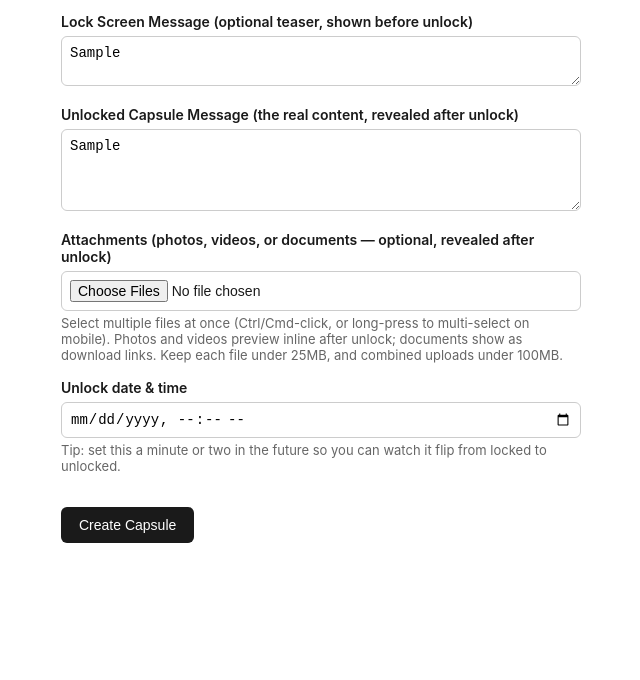
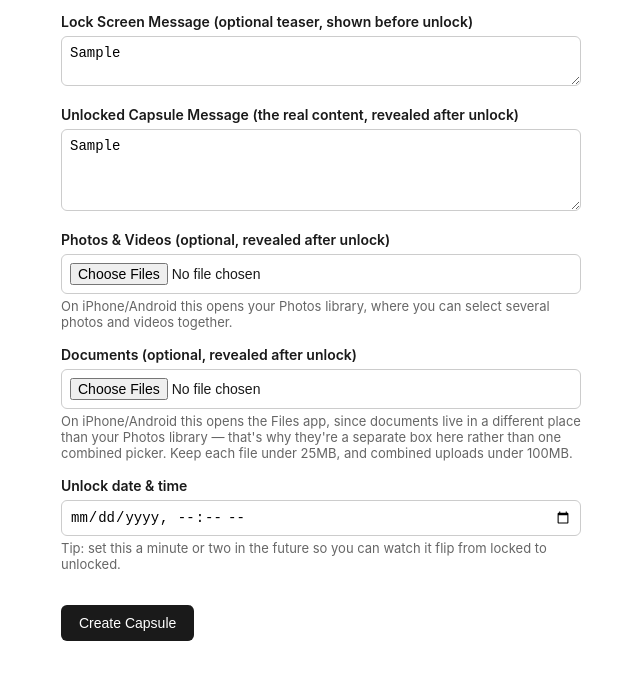
Before and after one commit to alarmfan/capsule-demo, a website: page public/index.html in a window 1280 px wide. Both pictures are taken after typing "Sample", "Sample" into the empty fields and a click on the button "Create Capsule". Shown: the part 136-816 px from the top of the page, without its empty margins (319-959 px from the left). Drawn offline with Linux system fonts and the light colour scheme.

Commit message:
Update index.html

```diff
--- a/public/index.html
+++ b/public/index.html
@@ -26,9 +26,13 @@
   <label for="unlockMessage">Unlocked Capsule Message (the real content, revealed after unlock)</label>
   <textarea id="unlockMessage" rows="4" placeholder="Merry Christmas! Here's our family video..."></textarea>
 
-  <label for="attachments">Attachments (photos, videos, or documents — optional, revealed after unlock)</label>
-  <input type="file" id="attachments" accept="image/*,video/*,.pdf,.doc,.docx,.txt" multiple>
-  <p class="hint">Select multiple files at once (Ctrl/Cmd-click, or long-press to multi-select on mobile). Photos and videos preview inline after unlock; documents show as download links. Keep each file under 25MB, and combined uploads under 100MB.</p>
+  <label for="mediaFiles">Photos &amp; Videos (optional, revealed after unlock)</label>
+  <input type="file" id="mediaFiles" accept="image/*,video/*" multiple>
+  <p class="hint">On iPhone/Android this opens your Photos library, where you can select several photos and videos together.</p>
+
+  <label for="docFiles">Documents (optional, revealed after unlock)</label>
+  <input type="file" id="docFiles" accept=".pdf,.doc,.docx,.txt,.rtf" multiple>
+  <p class="hint">On iPhone/Android this opens the Files app, since documents live in a different place than your Photos library — that's why they're a separate box here rather than one combined picker. Keep each file under 25MB, and combined uploads under 100MB.</p>
 
   <label for="unlockAt">Unlock date &amp; time</label>
   <input type="datetime-local" id="unlockAt">
@@ -43,7 +47,10 @@ async function createCapsule() {
   const lockMessage = document.getElementById('lockMessage').value.trim();
   const unlockMessage = document.getElementById('unlockMessage').value.trim();
   const unlockAtLocal = document.getElementById('unlockAt').value;
-  const files = Array.from(document.getElementById('attachments').files);
+  const files = [
+    ...Array.from(document.getElementById('mediaFiles').files),
+    ...Array.from(document.getElementById('docFiles').files),
+  ];
 
   if ((!unlockMessage && files.length === 0) || !unlockAtLocal) {
     alert('Please provide an unlock message or at least one attachment, and an unlock date.');
```
